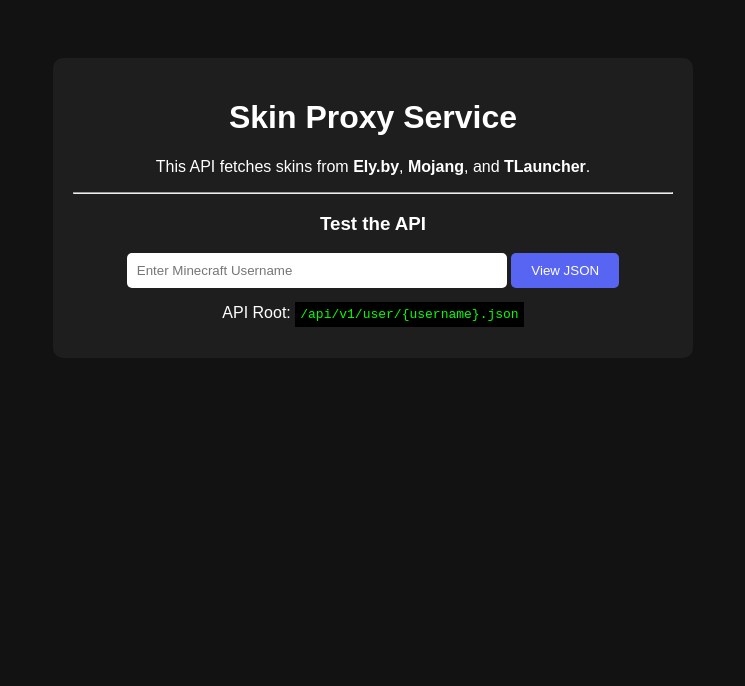
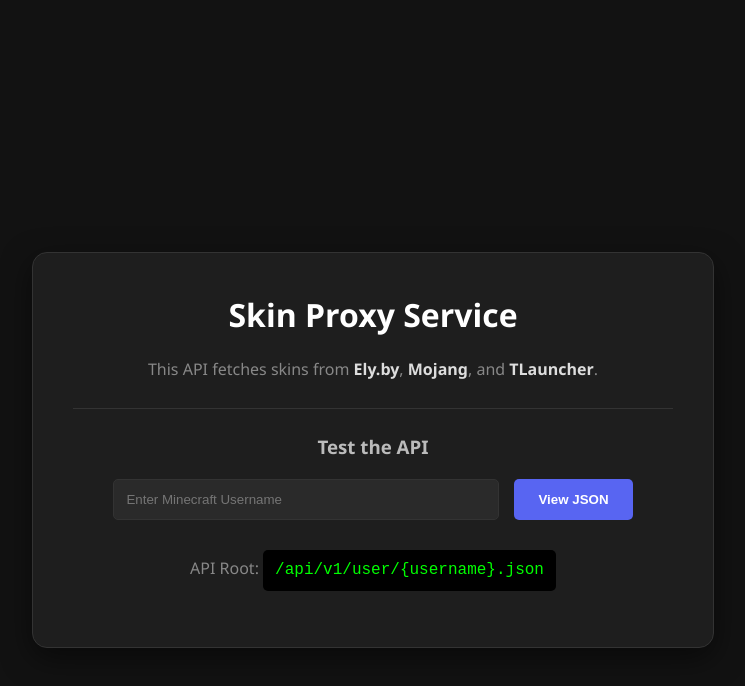
Before and after one commit to DroppYM/MCSLU, a plain HTML site: page index.html in a window 1280 px wide. Shown: the whole page, without its empty margins (267-1012 px from the left). Drawn offline with Linux system fonts and the light colour scheme.

Commit message:
Update index.html

```diff
--- a/index.html
+++ b/index.html
@@ -5,11 +5,69 @@
     <meta name="viewport" content="width=device-width, initial-scale=1.0">
     <title>Skin Proxy API</title>
     <style>
-        body { font-family: sans-serif; background: #121212; color: white; text-align: center; padding: 50px; }
-        .container { max-width: 600px; margin: auto; background: #1e1e1e; padding: 20px; border-radius: 10px; }
-        code { background: #000; padding: 5px; color: #00ff00; }
-        input { padding: 10px; border-radius: 5px; border: none; width: 60%; }
-        button { padding: 10px 20px; border-radius: 5px; border: none; background: #5865F2; color: white; cursor: pointer; }
+        body {
+            font-family: 'Segoe UI', Tahoma, Geneva, Verdana, sans-serif;
+            background: #121212;
+            color: white;
+            text-align: center;
+            padding: 50px;
+            margin: 0;
+            display: flex;
+            justify-content: center;
+            align-items: center;
+            height: 100vh;
+        }
+        .container {
+            max-width: 600px;
+            width: 90%;
+            margin: auto;
+            background: #1e1e1e;
+            padding: 40px;
+            border-radius: 15px;
+            box-shadow: 0 10px 30px rgba(0,0,0,0.5);
+            border: 1px solid #333;
+        }
+        h1 { margin-top: 0; color: #fff; }
+        hr { border: 0; border-top: 1px solid #333; margin: 25px 0; }
+        code {
+            background: #000;
+            padding: 8px 12px;
+            color: #00ff00;
+            border-radius: 5px;
+            font-family: 'Courier New', Courier, monospace;
+            display: inline-block;
+            margin-top: 10px;
+        }
+        input {
+            padding: 12px;
+            border-radius: 5px;
+            border: 1px solid #333;
+            width: 60%;
+            background: #2a2a2a;
+            color: white;
+            outline: none;
+            transition: border-color 0.3s;
+        }
+        input:focus {
+            border-color: #5865F2;
+        }
+        button {
+            padding: 12px 24px;
+            border-radius: 5px;
+            border: none;
+            background: #5865F2;
+            color: white;
+            cursor: pointer;
+            font-weight: bold;
+            margin-left: 5px;
+            transition: background 0.3s;
+        }
+        button:hover {
+            background: #4752c4;
+        }
+        h3 { color: #bbb; margin-bottom: 20px; }
+        p { color: #888; line-height: 1.6; }
+        b { color: #ddd; }
     </style>
 </head>
 <body>
@@ -18,16 +76,30 @@
         <p>This API fetches skins from <b>Ely.by</b>, <b>Mojang</b>, and <b>TLauncher</b>.</p>
         <hr>
         <h3>Test the API</h3>
-        <input type="text" id="username" placeholder="Enter Minecraft Username">
-        <button onclick="test()">View JSON</button>
+        <div style="display: flex; justify-content: center; gap: 10px; margin-bottom: 20px;">
+            <input type="text" id="username" placeholder="Enter Minecraft Username">
+            <button onclick="test()">View JSON</button>
+        </div>
         <p>API Root: <code>/api/v1/user/{username}.json</code></p>
     </div>
 
     <script>
         function test() {
-            const user = document.getElementById('username').value;
-            if (user) window.location.href = `/api/v1/user/${user}.json`;
+            const user = document.getElementById('username').value.trim();
+            if (user) {
+                // Navigates to the API endpoint
+                window.location.href = `/api/v1/user/${user}.json`;
+            } else {
+                alert("Please enter a username.");
+            }
         }
+
+        // Allow pressing Enter to trigger the test
+        document.getElementById('username').addEventListener('keypress', function (e) {
+            if (e.key === 'Enter') {
+                test();
+            }
+        });
     </script>
 </body>
 </html>
```
